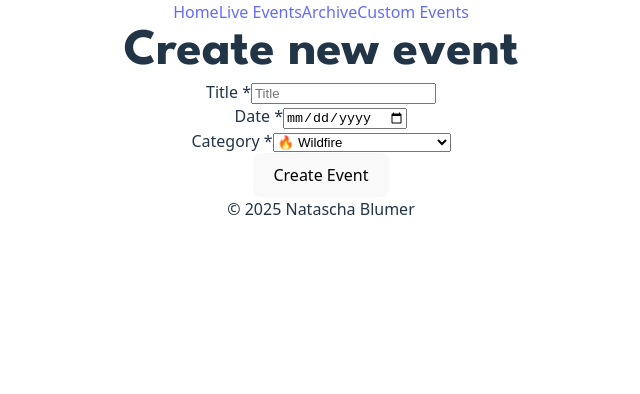
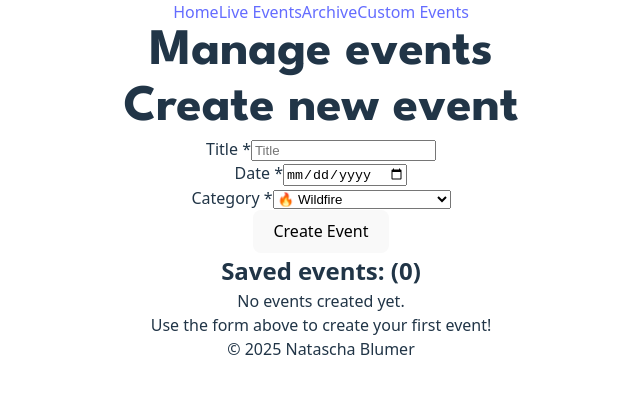
Before and after one commit to Coding-Miffy/LB-Projekt-M294, a React (Vite) app in the folder natural-events-tracker/: page /custom-events in a window 1280 px wide. Shown: the top 394 px of the page, without its empty margins (319-959 px from the left). Built offline with nearby package versions, Linux system fonts and the light colour scheme.

Commit message:
updated CustomEvents

```diff
--- a/natural-events-tracker/src/pages/CustomEvents.jsx
+++ b/natural-events-tracker/src/pages/CustomEvents.jsx
@@ -1,15 +1,73 @@
-import React, { useState } from 'react'
-import CustomEventForm from '../components/custom-event-form'
+import React, { useState, useEffect } from 'react';
+import { saveCustomEvents, loadCustomEvents } from "../utils/localStorage";
+import CustomEventForm from '../components/custom-event-form';
+import CustomEventCard from '../components/custom-event-card';
 
 const CustomEvents = () => {
 
+    const [savedEvents, setSavedEvents] = useState([]);
 
+    useEffect(() => {
+        const loadedEvents = loadCustomEvents();
+        setSavedEvents(loadedEvents);
+    }, []);
+
+    const handleEventSubmit = (newEventData) => {
+        const newEvent = {
+            ...newEventData,
+            id: Date.now(),
+        };
+
+        const updatedEvents = [...savedEvents, newEvent];
+        setSavedEvents(updatedEvents);
+        saveCustomEvents(updatedEvents);
+
+        alert("Event successfully created and saved!");
+    };
+
+    const handleEventEdit = (updatedEvent) => {
+        const updatedEvents = savedEvents.map((e) => e.id === updatedEvent.id ? updatedEvent : e);
+
+        setSavedEvents(updatedEvents);
+        saveCustomEvents(updatedEvents);
+        alert("Event successfully updated!")
+    };
+
+    const handleEventDelete = (eventId) => {
+        const updatedEvents = savedEvents.filter((e) => e.id !== eventId);
+        setSavedEvents(updatedEvents);
+        saveCustomEvents(updatedEvents);
+    };
 
     return (
-        <div>
-            <CustomEventForm />
+        <div className='custom-events-manager'>
+            <h1>Manage events</h1>
+
+            <CustomEventForm onEventSubmit={handleEventSubmit} />
+
+            <div className='saved-events-section'>
+                <h2>Saved events: ({savedEvents.length})</h2>
+
+                {savedEvents.length === 0 ? (
+                    <div className='no-events'>
+                        <p>No events created yet.</p>
+                        <p>Use the form above to create your first event!</p>
+                    </div>
+                ) : (
+                    <div className='events-list'>
+                        {savedEvents.map((event) => (
+                            <CustomEventCard
+                                key={event.id}
+                                event={event}
+                                onEdit={handleEventEdit}
+                                onDelete={handleEventDelete}
+                            />
+                        ))}
+                    </div>
+                )}
+            </div>
         </div>
-    )
-}
+    );
+};
 
-export default CustomEvents
+export default CustomEvents;
```
